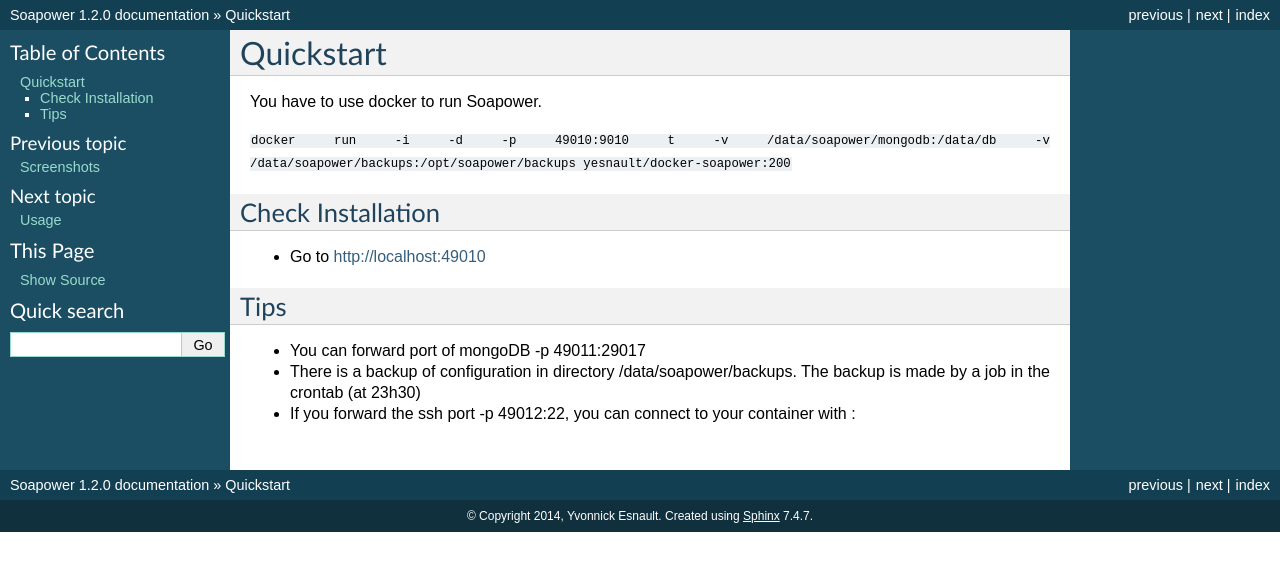
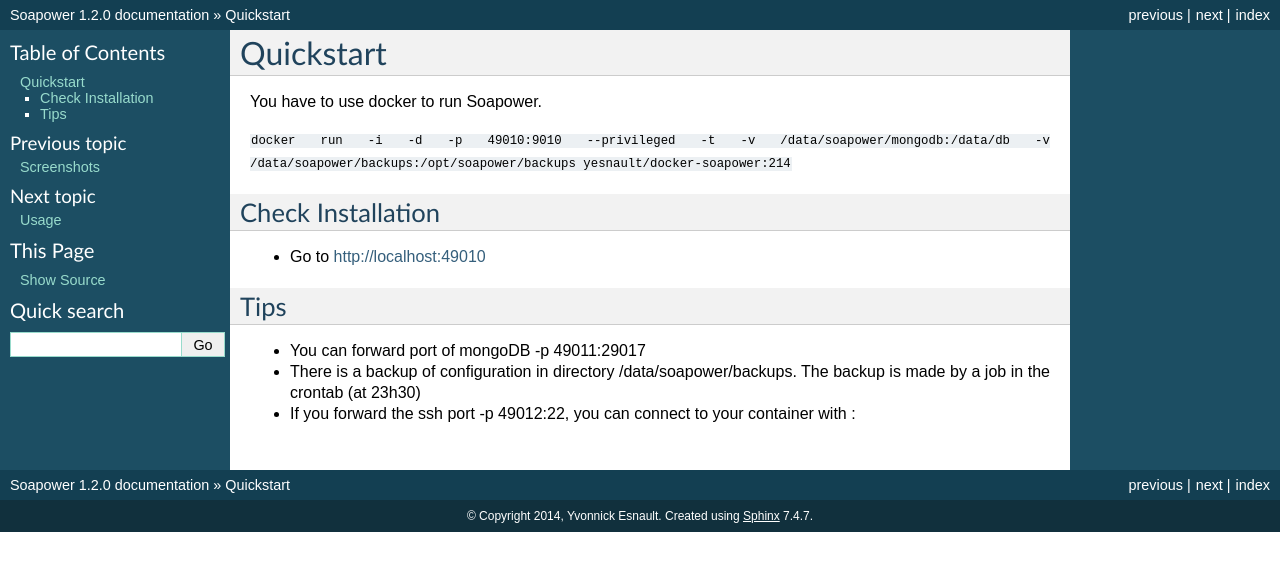
Before and after one commit to soapower/docs, a Sphinx documentation site: the page built from source/install.txt, in a window 1280 px wide. Shown: the top 571 px of the page. Built offline with Sphinx 7.4.7, drawn with Linux system fonts in a browser that asks for light colours.

Commit message:
Update install.txt

```diff
--- a/source/install.txt
+++ b/source/install.txt
@@ -4,7 +4,7 @@ Quickstart
 You have to use docker to run Soapower.
 
 
-``docker run -i -d -p 49010:9010 t -v /data/soapower/mongodb:/data/db -v /data/soapower/backups:/opt/soapower/backups yesnault/docker-soapower:200``
+``docker run -i -d -p 49010:9010 --privileged -t -v /data/soapower/mongodb:/data/db -v /data/soapower/backups:/opt/soapower/backups yesnault/docker-soapower:214``
 
 
 Check Installation
```
